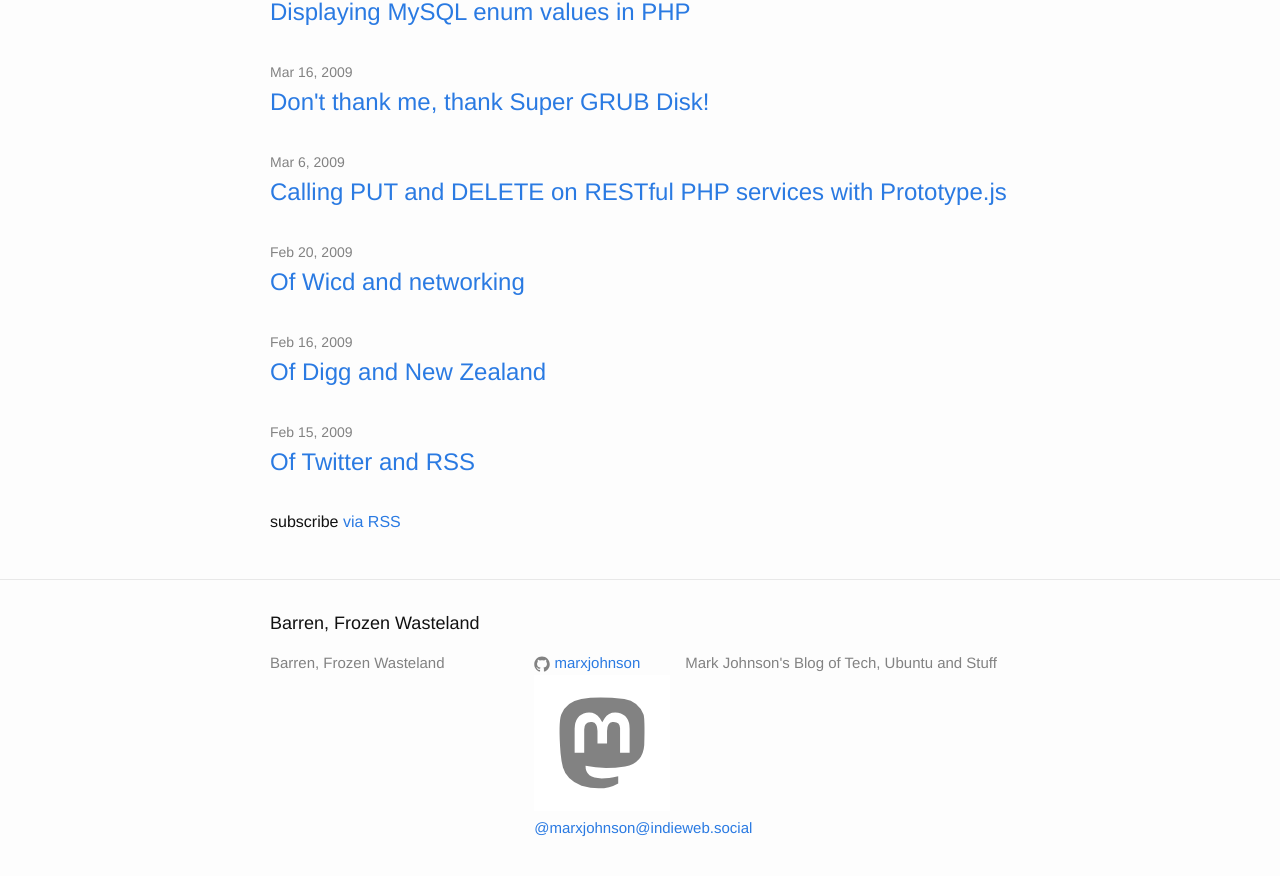
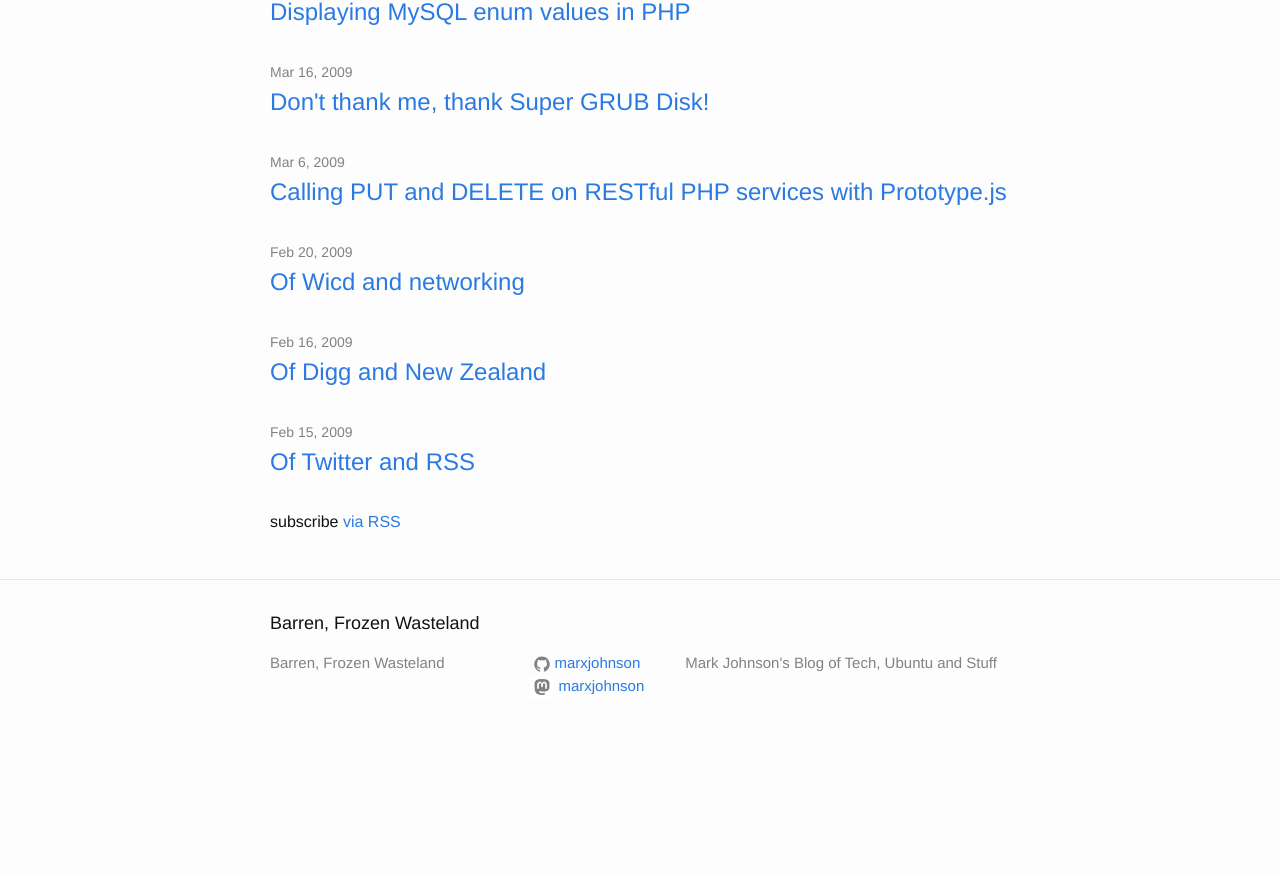
Before and after one commit to marxjohnson/bfwl, a Jekyll site: the page built from index.html, in a window 1280 px wide and 900 px high, scrolled down 12258 px. Shown: the top 876 px of the window. Built offline with Jekyll 4.4.1, drawn with Linux system fonts in a browser that asks for light colours; after the commit the page ends 13023 px from its top, so only the background shows below that.

Commit message:
Fix masto link

```diff
--- a/_includes/footer.html
+++ b/_includes/footer.html
@@ -21,12 +21,10 @@
 
           <li>
             <a rel="me" href="https://indieweb.social/@marxjohnson">
-               <span>
+               <span style="width: 24px; display: inline-block; margin-left: -4px;">
                  <svg xmlns="http://www.w3.org/2000/svg" aria-label="Mastodon" role="img" viewBox="0 0 512 512" fill="#fff"><script xmlns="" id="__gaOptOutExtension"/><path d="m0 0H512V512H0"/><path fill="#828282" d="M317 381q-124 28-123-39 69 15 149 2 67-13 72-80 3-101-3-116-19-49-72-58-98-10-162 0-56 10-75 58-12 31-3 147 3 32 9 53 13 46 70 69 83 23 138-9"/><path d="M360 293h-36v-93q-1-26-29-23-20 3-20 34v47h-36v-47q0-31-20-34-30-3-30 28v88h-36v-91q1-51 44-60 33-5 51 21l9 15 9-15q16-26 51-21 43 9 43 60"/><script xmlns="" id="bw-fido2-page-script"/></svg>
                </span>
-               <span class="username">
-                 @marxjohnson@indieweb.social
-               </span>
+               <span class="username" style="vertical-align:top;">marxjohnson</span>
             </a>
           </li>
         </ul>
```
